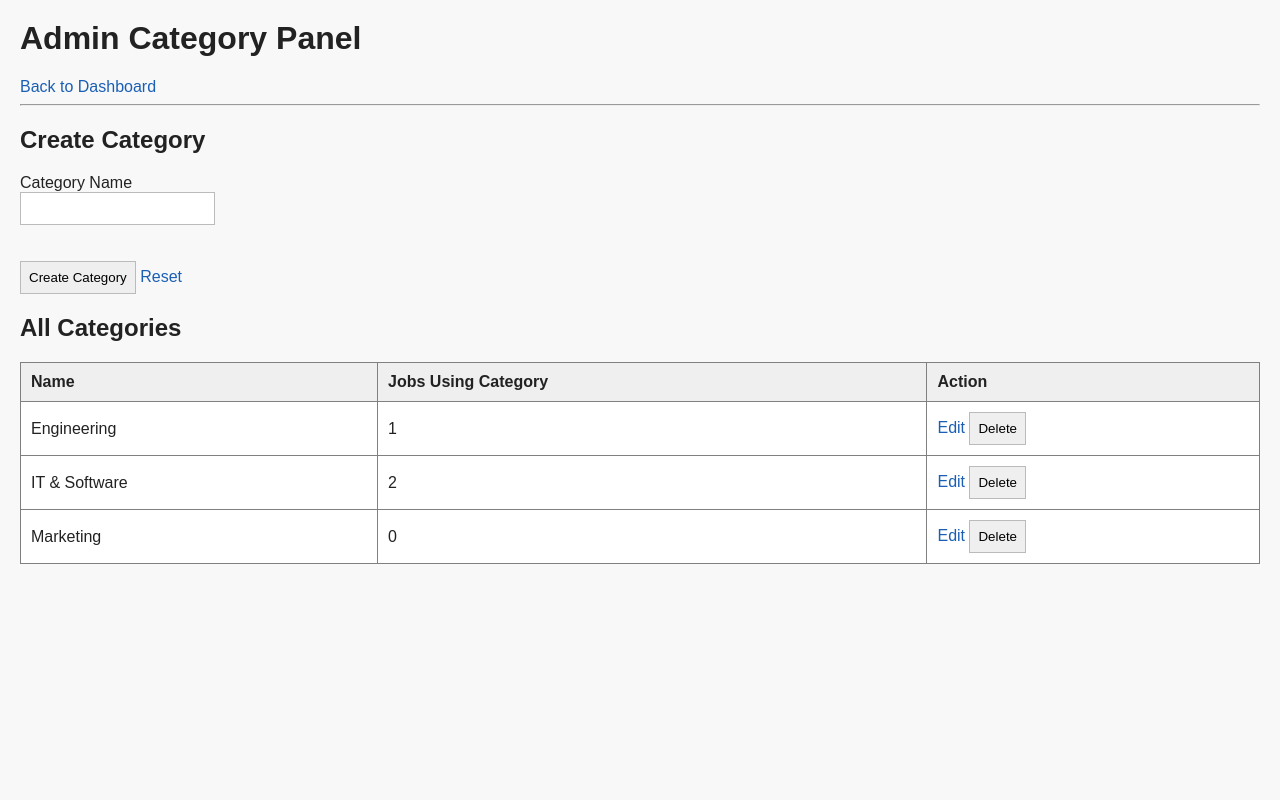
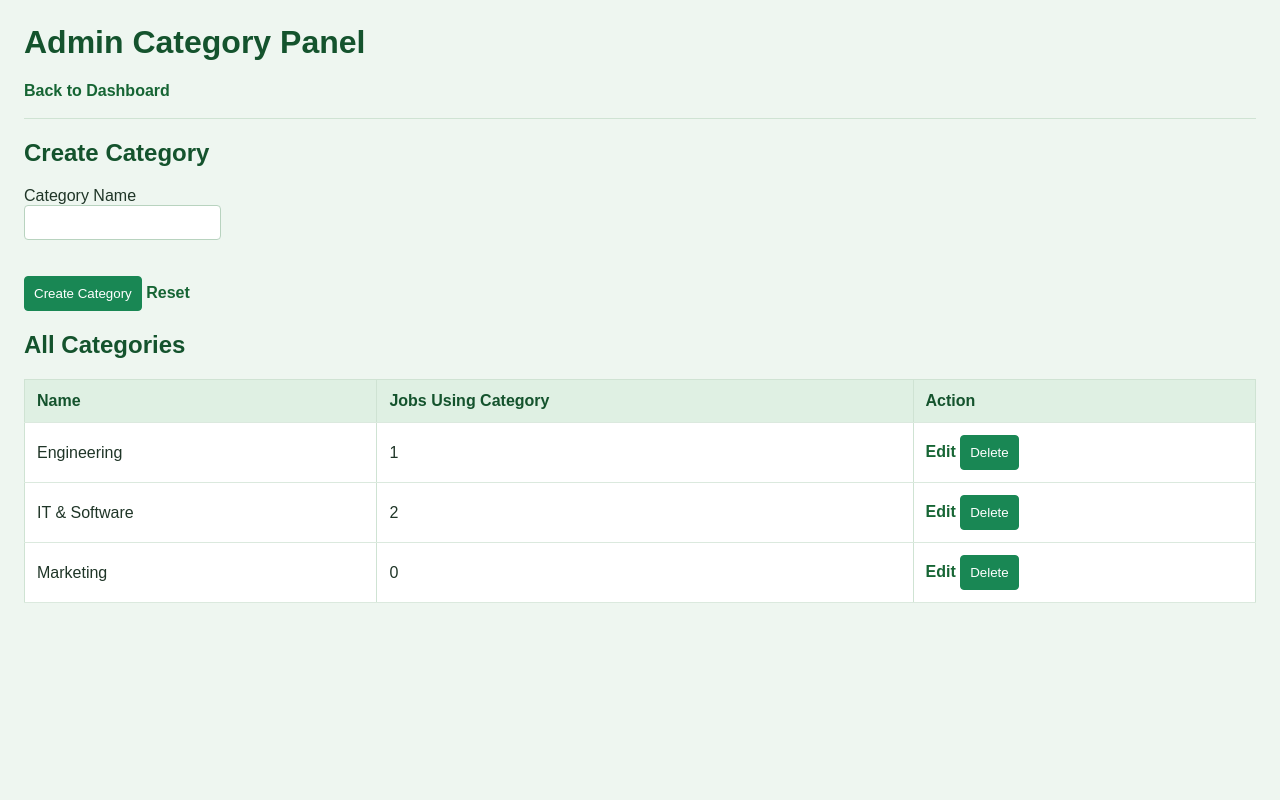
Before and after one commit to RahinIbneHarun/Final-Web-Hackathon, a PHP site: page /category_panel.php in a window 1280 px wide. Run offline with PHP 8.4, Linux system fonts and the light colour scheme; the visitor is signed in with stand-in values (Sample User, id 1); data comes from the database, SQL or seed files in the repository.

Commit message:
Update project

```diff
--- a/Student2/View/category_panel.php
+++ b/Student2/View/category_panel.php
@@ -53,35 +53,61 @@ if($name_value == "" && $isEdit){
         <style>
             body{
                 font-family: Arial, sans-serif;
-                margin: 20px;
-                background-color: #f8f8f8;
-                color: #222;
+                margin: 0;
+                padding: 24px;
+                background-color: #eef6f0;
+                color: #1f3527;
+            }
+            h1, h2{
+                color: #14532d;
             }
             a{
-                color: #1a5fb4;
+                color: #166534;
                 text-decoration: none;
+                font-weight: bold;
             }
             a:hover{
                 text-decoration: underline;
             }
             input[type="text"], input[type="submit"]{
-                padding: 8px;
-                border: 1px solid #bbb;
+                padding: 9px;
+                border: 1px solid #b8d3bf;
+                border-radius: 4px;
+            }
+            input[type="text"]{
+                background-color: #ffffff;
+            }
+            input[type="submit"]{
+                border-color: #198754;
+                background-color: #198754;
+                color: #ffffff;
+                cursor: pointer;
+            }
+            input[type="submit"]:hover{
+                background-color: #146c43;
             }
             table{
                 border-collapse: collapse;
                 width: 100%;
-                background-color: #fff;
+                background-color: #ffffff;
+                border: 1px solid #cfe3d3;
             }
             th, td{
-                padding: 10px;
+                padding: 12px;
                 text-align: left;
+                border-bottom: 1px solid #dbe9de;
             }
             th{
-                background-color: #efefef;
+                background-color: #dff0e3;
+                color: #14532d;
             }
             form{
                 margin: 0;
+            }
+            hr{
+                border: none;
+                border-top: 1px solid #cfe3d3;
+                margin: 18px 0;
             }
         </style>
     </head>
```
Also changed, not shown: Student2/View/employer_dashboard.php (+30 -11 lines), Student2/View/job_form.php (+24 -12 lines).
